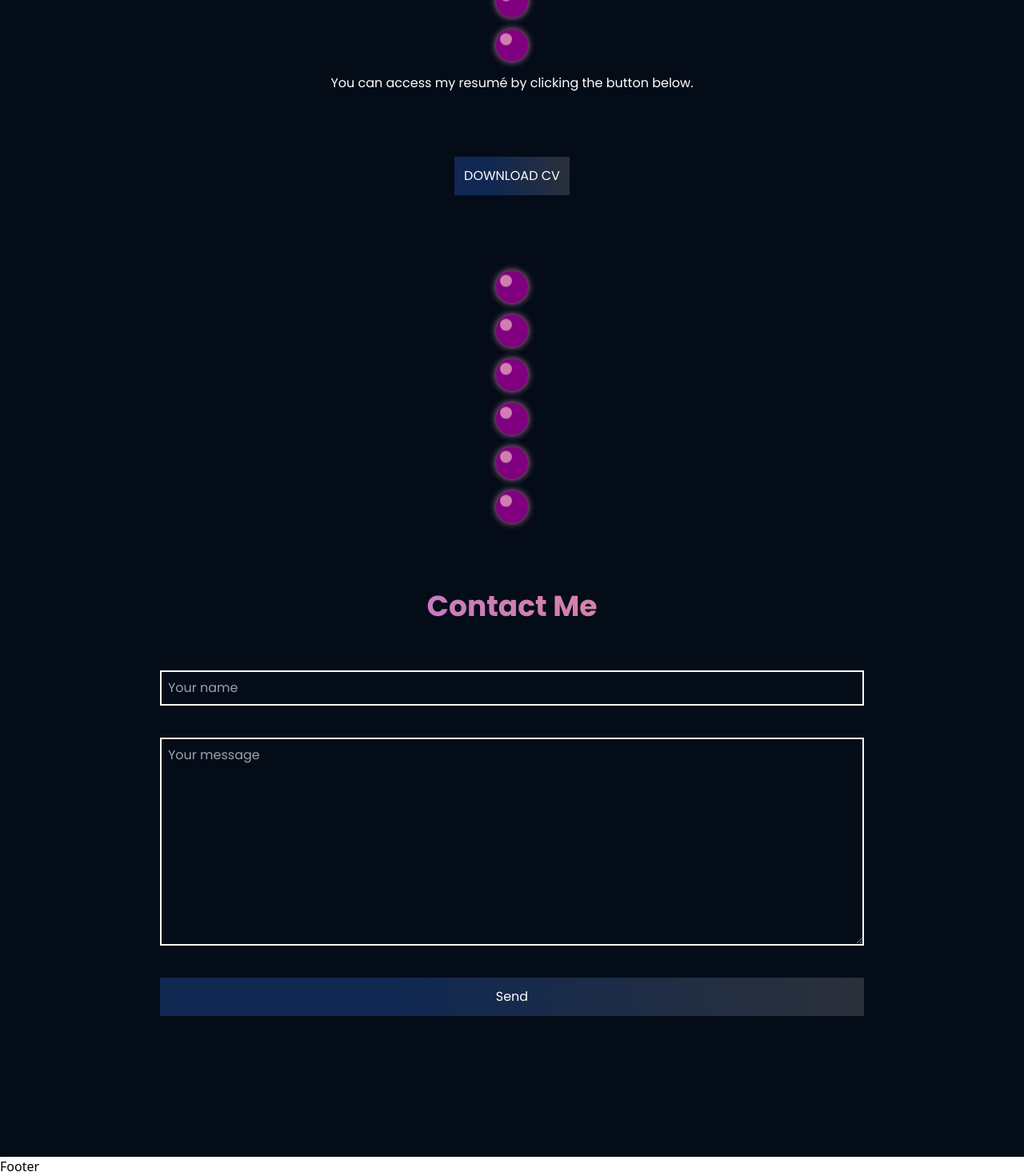
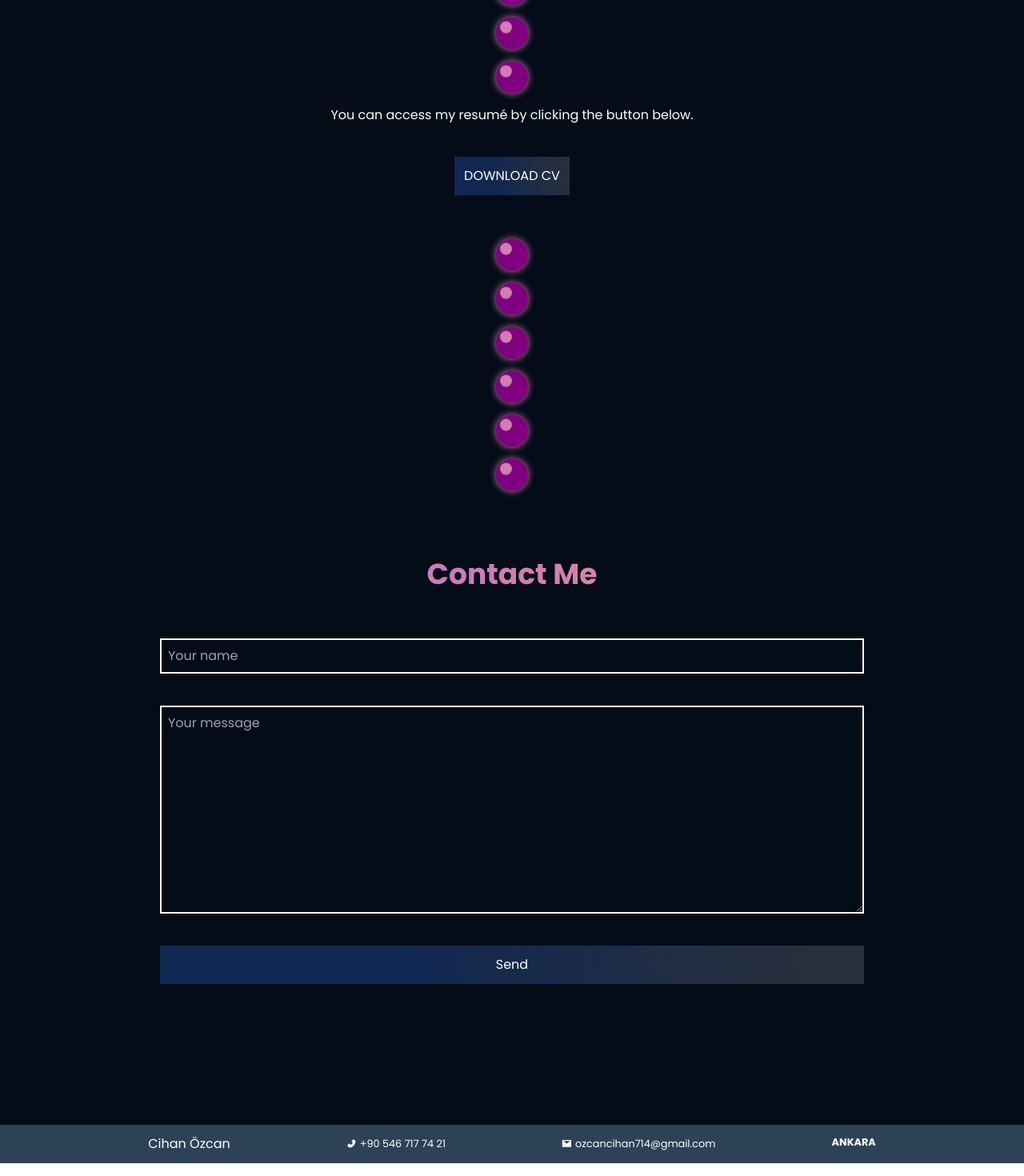
Before and after one commit to Anzcyent/my-portfolio, a React (Vite) app: page / in a window 1280 px wide. Shown: the part 6007-7477 px from the top of the page at 80% size. Built offline with nearby package versions, Linux system fonts and the light colour scheme.

Commit message:
Footer done

```diff
--- a/package.json
+++ b/package.json
@@ -14,6 +14,7 @@
     "animate.css": "^4.1.1",
     "react": "^18.2.0",
     "react-dom": "^18.2.0",
+    "react-icons": "^4.10.1",
     "react-responsive": "^9.0.2"
   },
   "devDependencies": {
--- a/src/components/Footer.jsx
+++ b/src/components/Footer.jsx
@@ -1,9 +1,26 @@
-import React from 'react'
+import React from "react";
+import { AiFillPhone, AiFillMail } from "react-icons/ai";
 
 const Footer = () => {
   return (
-    <footer>Footer</footer>
-  )
-}
+    <footer className="bg-dark text-white font-poppins p-3">
+      <div className="wrapper flex justify-evenly">
+        <h5>Cihan Özcan</h5>
 
-export default Footer
+        <small className="flex items-center justify-center gap-1">
+          <AiFillPhone />
+          +90 546 717 74 21
+        </small>
+
+        <small className="flex items-center justify-center gap-1">
+          <AiFillMail />
+          ozcancihan714@gmail.com
+        </small>
+
+        <small className="font-bold">ANKARA</small>
+      </div>
+    </footer>
+  );
+};
+
+export default Footer;
--- a/src/containers/CV/CV.jsx
+++ b/src/containers/CV/CV.jsx
@@ -4,7 +4,7 @@ import "./CV.css";
 const CV = () => {
   return (
     <section className="bg-darkSecondary min-h-[100vh] text-white p-3 font-poppins">
-      <div className="wrapper md:mt-0 mt-20">
+      <div className="wrapper md:mt-10 mt-20">
         <div className="cluster">
           <div className="grape"></div>
           <div className="grape"></div>
@@ -17,7 +17,7 @@ const CV = () => {
             <span>You can access my resumé by clicking the button below.</span>
             <a
               href="/downloads/dummyCV.txt"
-              className="bg-gradient p-3 hover-and-scale my-20"
+              className="bg-gradient p-3 hover-and-scale my-10"
               download
             >
               DOWNLOAD CV
```
Also changed, not shown: 1 other file (tests, documents, lock files or other folders).
